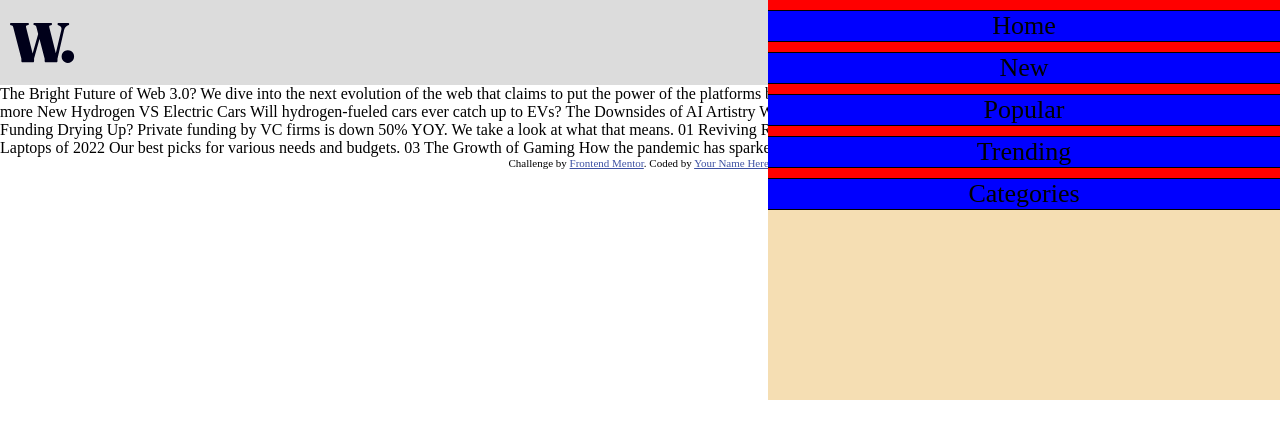
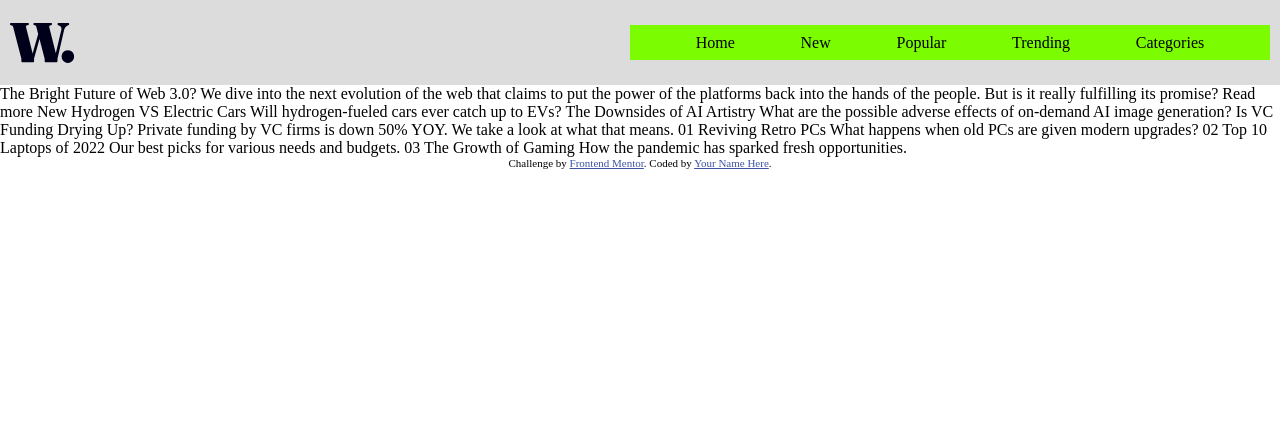
Before and after one commit to MarcusDevinicius/frontend-mentor, a plain HTML site: page index.html in a window 1280 px wide. Drawn offline with Linux system fonts and the light colour scheme.

Commit message:
trainning

```diff
--- /dev/null
+++ b/CSS/media.css
@@ -0,0 +1,23 @@
+@media screen and (width >= 768px) {
+    #cabecalho #menu {
+        display: block;
+    }
+
+    #cabecalho #menu ul {
+        display: flex;
+        flex-flow: row wrap;
+        background-color: lawngreen;
+        width: 50vw;
+        height: 35px;
+        justify-content: space-evenly;
+        flex: 1 1 auto;
+    }
+
+    #cabecalho #menu ul li {
+        line-height: 35px;
+    }
+
+    img.img-menu {
+        display: none;
+    }
+}
--- a/CSS/mobile.css
+++ b/CSS/mobile.css
@@ -6,8 +6,13 @@
     box-sizing: border-box;
 }
 
+body, html {
+    width: 100vw;
+    height: 100vh;
+}
+
 #cabecalho {
-    width: 100vw;
+    width: 100%;
     height: 85px;
     background-color: gainsboro;
     display: flex;
@@ -37,26 +42,39 @@
     justify-content: end;
 }
 
+img.img-menu {
+    background-color: green;
+    width: 35px;
+    height: 35px;
+    cursor: pointer;
+}
+
 #menuout {
+    display: flex;
     position: absolute;
     background-color: wheat;
     text-align: end;
     height: 50vh;
-    width: 40vw;
+    width: 80vw;
     list-style-type: none;
     top: 0px;
+    display: none;
 }
 
 #menuout ul {
     list-style-type: none;
-    width: 40vw;
-    background-color: yellow;
+    width: 80vw;
+    height: 50vh;
+
+    display: flex;
+    flex-direction: column;
+    align-items: flex-end;
 }
 
 #menuout ul li {
-    padding-top: 10px;
-    width: 40vw;
-    background-color: red;
+    height: 50vh;
+    width: 60vw;
+
 }
 
 #menuout li a {
@@ -65,8 +83,7 @@
     color: black;
     text-decoration: none;
     font-size: 26px;
-    border-top: 1px solid black;
     border-bottom: 1px solid black;
-    background-color: blue;
-    width: 40vw;
+
+    width: 60vw;
 }
--- a/index.html
+++ b/index.html
@@ -8,6 +8,7 @@
 
   <title>Frontend Mentor | News homepage</title>
   <link rel="stylesheet" href="CSS/mobile.css">
+  <link rel="stylesheet" href="CSS/media.css">
 
   <!-- Feel free to remove these styles or customise in your own stylesheet 👍 -->
   <style>
@@ -27,10 +28,11 @@
         <li><a href="#">Categories</a></li>
       </ul>
     </nav>
-    <img src="assets/images/icon-menu.svg" alt="Botão para visualizar o menu.">
+    <img class="img-menu" src="assets/images/icon-menu.svg" alt="Botão para visualizar o menu." onclick="openMenu()">
   </header>
   <div id="menuout-container">
     <nav id="menuout">
+      <img class="img-menu" src="assets/images/icon-menu-close.svg" alt="Ícone de X para fechar o menu." onclick="closeMenu()">
       <ul>
         <li><a href="#">Home</a></li>
         <li><a href="#">New</a></li>
@@ -75,5 +77,7 @@
     Challenge by <a href="https://www.frontendmentor.io?ref=challenge" target="_blank">Frontend Mentor</a>.
     Coded by <a href="#">Your Name Here</a>.
   </div>
+
+  <script src="interacoes.js"></script>
 </body>
 </html>
--- /dev/null
+++ b/interacoes.js
@@ -0,0 +1 @@
+var menuOut = document.getElementById('menuout')
```
